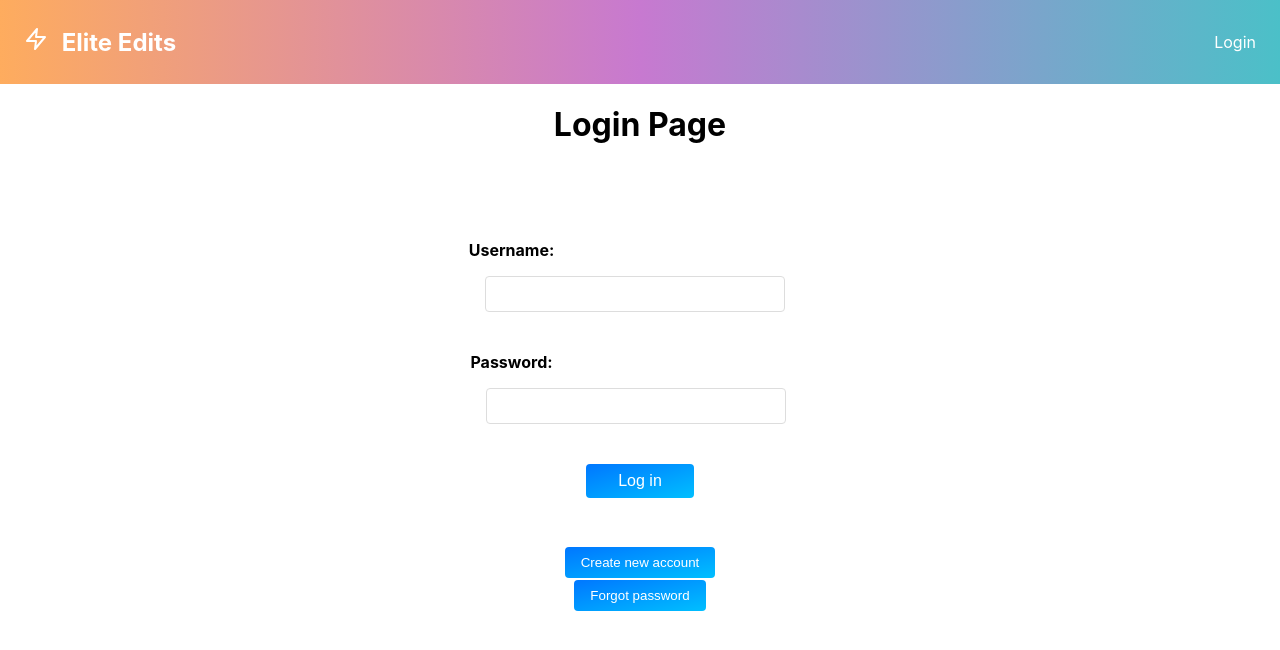
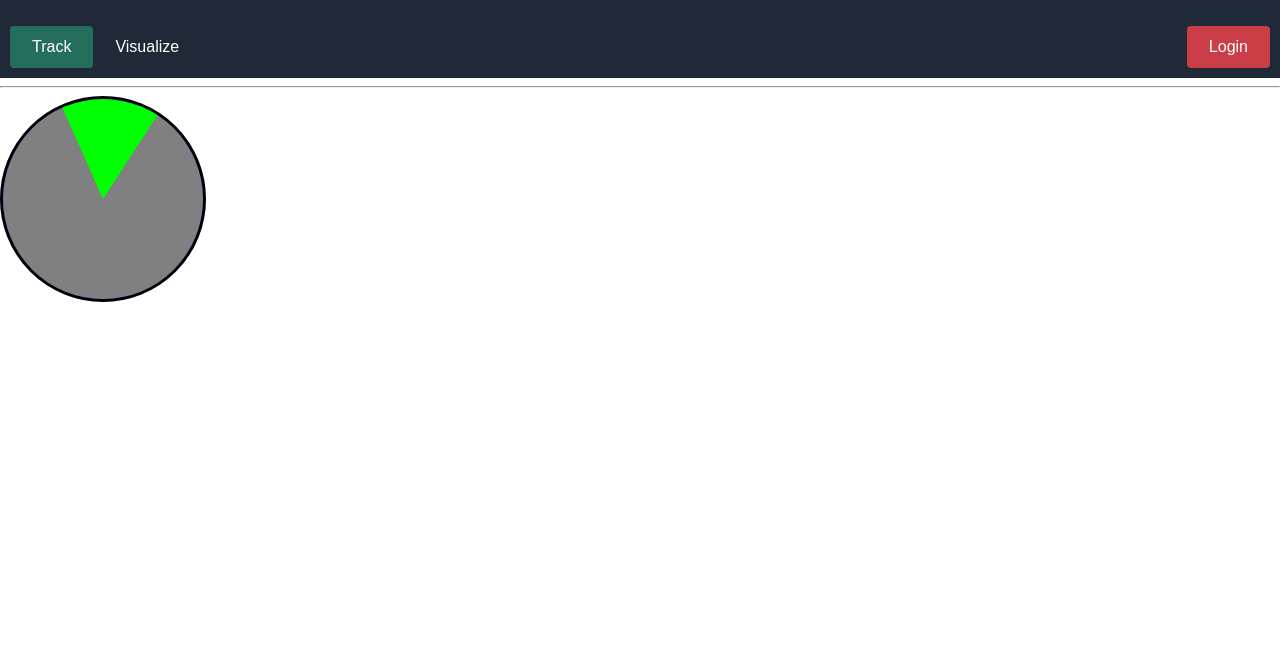
Before and after one commit to DeviPrasadUpadhyay/Elite, a React (Create React App) app: page / in a window 1280 px wide. Shown: the top 650 px of the page. Built offline with nearby package versions, Linux system fonts and the light colour scheme.

Commit message:
added login and colored progress bar

```diff
--- a/package.json
+++ b/package.json
@@ -10,13 +10,16 @@
     "@testing-library/user-event": "^13.5.0",
     "firebase": "^9.22.0",
     "react": "^18.2.0",
+    "react-circle-progress-bar": "^0.1.4",
     "react-dom": "^18.2.0",
     "react-icons": "^4.8.0",
     "react-redux": "^8.0.5",
     "react-router-dom": "^6.11.1",
     "react-scripts": "5.0.1",
+    "react-spring": "^9.7.1",
     "react-toastify": "^9.1.2",
     "redux": "^4.2.1",
+    "styled-components": "^5.3.0",
     "validator": "^13.9.0",
     "web-vitals": "^2.1.4"
   },
--- a/src/App.js
+++ b/src/App.js
@@ -14,6 +14,7 @@ import Login from './Components/pages/Login';
 import { Provider, useSelector } from 'react-redux';
 import store from './Store';
 import Signup from './Components/pages/Signup';
+import Tracker from './Components/pages/Tracker';
 
 
 
@@ -32,6 +33,7 @@ function App() {
       element: <Root />,
       children: [
         { path: "/", element: <Home /> },
+        { path: "/Elite", element: <Tracker /> },
         { path: "/about", element: <About /> },
         { path: "/contact", element: <Contact /> },
         { path: "/resources", element: <Resources /> },
--- /dev/null
+++ b/src/Components/pages/Circular_progress.css
@@ -0,0 +1,18 @@
+.circle {
+    width: 200px;
+    height: 200px;
+    border-radius: 50%;
+    border: 3px solid black;
+    background-color: blue;
+    position: relative;
+  }
+
+  .sector {
+    position: absolute;
+    top: 0;
+    left: 0;
+    width: 100%;
+    height: 100%;
+    border-radius: 50%;
+    background-color: green;
+  }
--- /dev/null
+++ b/src/Components/pages/Circular_progress.js
@@ -0,0 +1,27 @@
+
+import React from "react";
+import "./Circular_progress.css";
+
+
+const CircularProgress = ({ progressAngle }) => {
+  progressAngle = 303;
+  const calculateGradient = (angle) => {
+    const sectorColor = "grey"; // Color for the sector
+    const remainingColor = "#00FF00"; // Color for the remaining circle
+    const gradientAngle = angle + 90;
+    return `conic-gradient(from ${gradientAngle}deg, ${sectorColor} 0%, ${sectorColor} ${angle}deg, ${remainingColor} ${angle}deg, ${remainingColor} 100%)`;
+  };
+
+  return (
+    <div className="circle">
+      <div
+        className="sector"
+        style={{
+          background: calculateGradient(progressAngle),
+        }}
+      ></div>
+    </div>
+  );
+};
+
+export default CircularProgress
--- a/src/Components/pages/Home.js
+++ b/src/Components/pages/Home.js
@@ -4,6 +4,7 @@ import Login from './Login';
 import { ToastContainer, toast } from 'react-toastify';
 import Signup from './Signup';
 import FileUpload from '../../Utility/FileUpload';
+import Tracker from './Tracker';
 
 let toast_id;
 function Home() {
@@ -54,7 +55,8 @@ function Home() {
     }, [sessionStorage.getItem("freshLogin")]);
 
     const isLoggedIn = useSelector(state => state.auth.isLoggedIn);
-    if (!isLoggedIn) return <Login />;
+    // if (!isLoggedIn) return <Login />;
+    if (!isLoggedIn) return <Tracker />;
 
     return (
         <div>
--- a/src/Components/pages/Root.js
+++ b/src/Components/pages/Root.js
@@ -10,9 +10,9 @@ const Root = () => {
     return (
         <>
             {/* <div>Root</div> */}
-            <Header />
+            {/* <Header /> */}
             <Outlet />
-            {isLoggedIn && <Footer />}
+            {/* {isLoggedIn && <Footer />} */}
         </>
     )
 }
--- /dev/null
+++ b/src/Components/pages/Tracker.js
@@ -0,0 +1,72 @@
+import React from 'react';
+import styled from 'styled-components';
+import { useSpring, animated } from 'react-spring';
+import CircularProgress from './Circular_progress';
+
+const NavbarContainer = styled(animated.nav)`
+  display: flex;
+  justify-content: space-between;
+  align-items: center;
+  background-color: #1f2937;
+  padding: 10px;
+`;
+
+const NavButton = styled(animated.button)`
+  padding: 10px 20px;
+  border: 2px solid transparent;
+  background-color: transparent;
+  font-size: 16px;
+  cursor: pointer;
+`;
+
+const TrackButton = styled(NavButton)`
+  color: #ffffff;
+  background-color: #256d5c;
+  border-color: #256d5c;
+`;
+
+const LoginButton = styled(NavButton)`
+  color: #ffffff;
+  background-color: #ca3e47;
+  border-color: #ca3e47;
+`;
+
+const Tracker = () => {
+  const buttonAnimationProps = useSpring({
+    from: { opacity: 0, transform: 'translateY(-10px)' },
+    to: { opacity: 1, transform: 'translateY(0)' },
+  });
+
+  const containerAnimationProps = useSpring({
+    from: { opacity: 0 },
+    to: { opacity: 1 },
+    config: { duration: 500 },
+  });
+
+
+  const hours = 120;
+  const totalHours = 360;
+  const angle = 20;// Math.PI * 2 * 0.1;
+  const color = 'green';
+
+  return (
+    <>
+      <NavbarContainer style={containerAnimationProps}>
+        <div>
+          <TrackButton style={buttonAnimationProps}>Track</TrackButton>
+          <NavButton style={buttonAnimationProps}>Visualize</NavButton>
+        </div>
+        <LoginButton style={buttonAnimationProps}>Login</LoginButton>
+      </NavbarContainer>
+      <hr />
+      {/* <CircularProgress hours={2} totalHours={7} />
+      <CircularProgress hours={2} totalHours={8} />
+      <CircularProgress hours={hours} totalHours={totalHours} /> */}
+      {/* <CircularProgress progress={angle} /> */}
+      <CircularProgress progressAngle={Math.PI * 0.3} />
+
+    </>
+  );
+};
+
+export default Tracker;
```
Also changed, not shown: 1 other file (tests, documents, lock files or other folders).
